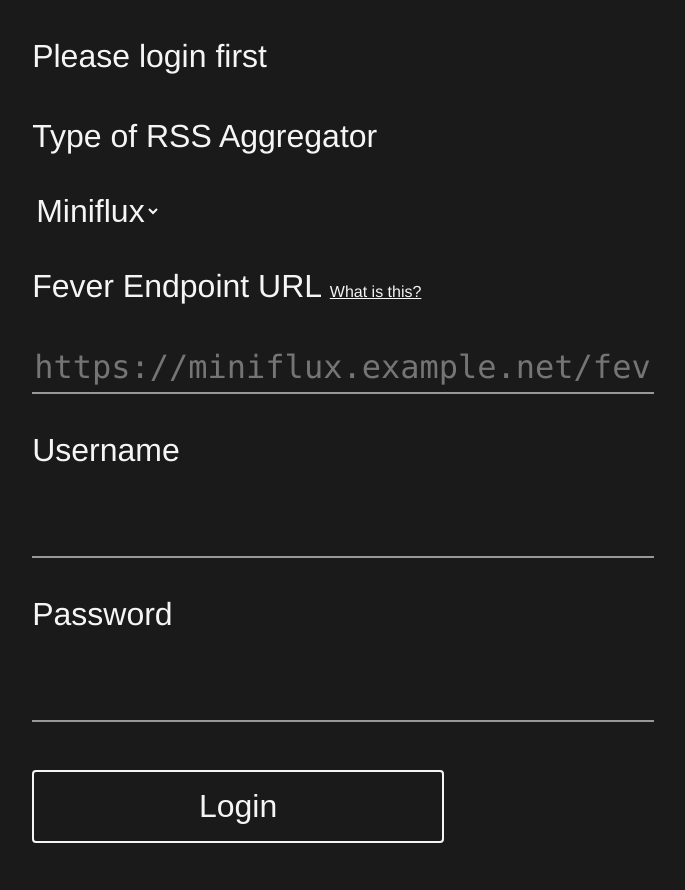
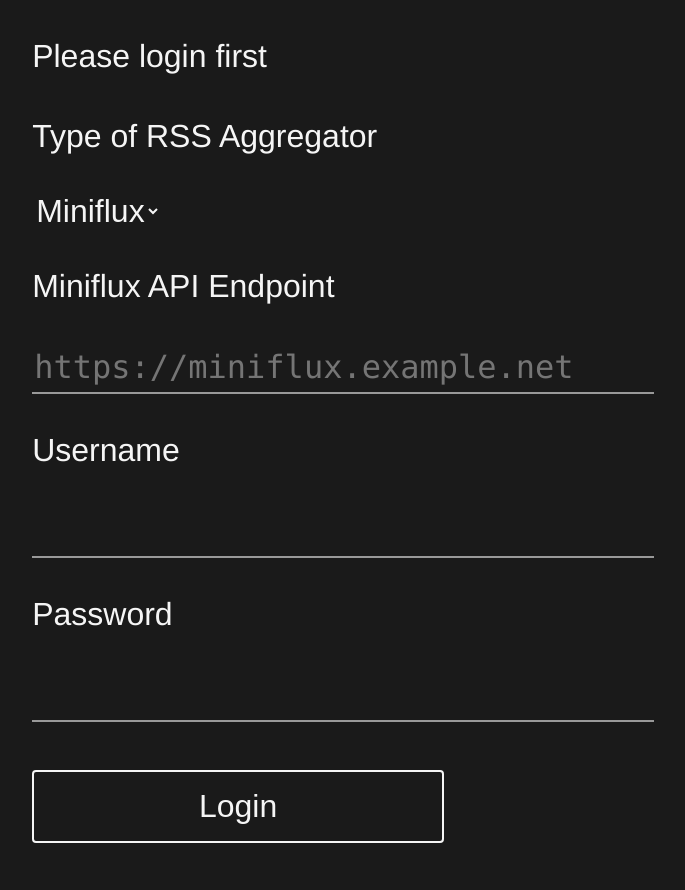
Before and after one commit to sekai-soft/galerie, a Flask app: page /login in a window 1280 px wide. Shown: the top 890 px of the page, without its empty margins (196-881 px from the left). Run offline with Flask 3, Linux system fonts and the light colour scheme; parts of the project's set-up code (start-up, migrations or seed data) failed here and were passed over; some libraries are stand-ins or nearby versions.

Commit message:
dynamic ui for login

```diff
--- a/galerie_flask/templates/login.html
+++ b/galerie_flask/templates/login.html
@@ -5,18 +5,23 @@
 {% block content %}
 <div class="stream">
     <p>{{ _('Please login first') }}</p>
-    <form>
+    <form x-data="{ selectedType: 'miniflux' }">
         <p>{{ _('Type of RSS Aggregator') }}</p>
-        <select name="type">
+        <select name="type" x-model="selectedType">
             <option value="miniflux">Miniflux</option>
             <option value="fever">Fever</option>
         </select>
-        <p>{{ _('Fever Endpoint URL') }} <a href="{{ fever_endpoint_help_url }}" target="_blank" style="font-size: 0.5em;">{{ _('What is this?') }}</a></p>
+        <template x-if="selectedType === 'miniflux'">
+            <p>{{ _('Miniflux API Endpoint') }}</p>
+        </template>
+        <template x-if="selectedType === 'fever'">
+            <p>{{ _('Fever Endpoint URL') }} <a href="{{ fever_endpoint_help_url }}" target="_blank" style="font-size: 0.5em;">{{ _('What is this?') }}</a></p>
+        </template>
         <input
             type="text"
             name="endpoint"
             required
-            placeholder="https://miniflux.example.net/fever"
+            x-bind:placeholder="selectedType === 'miniflux' ? 'https://miniflux.example.net' : 'https://miniflux.example.net/fever'"
             class="code-font"
         >
         <p>{{ _('Username') }}</p>
```
Also changed, not shown: galerie_flask/translations/zh/LC_MESSAGES/messages.po.
